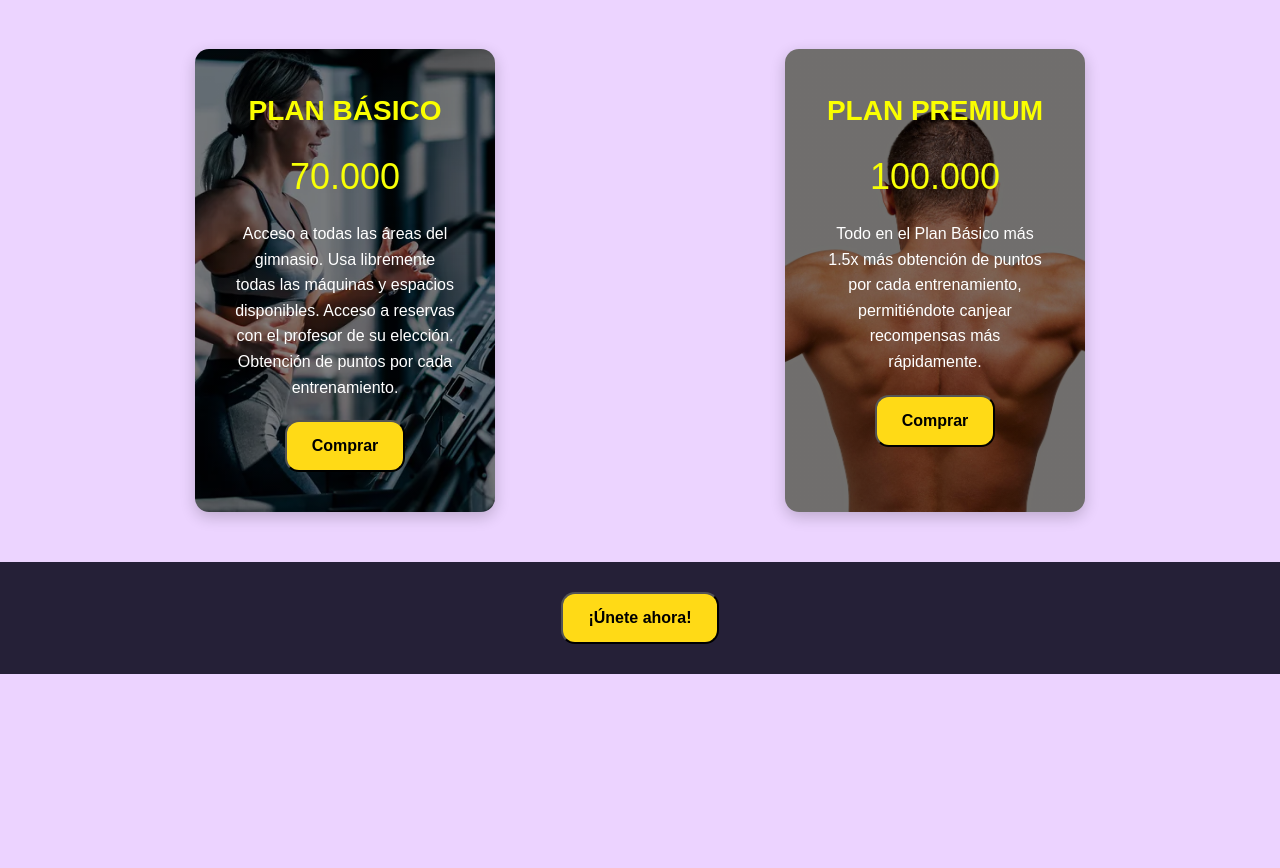
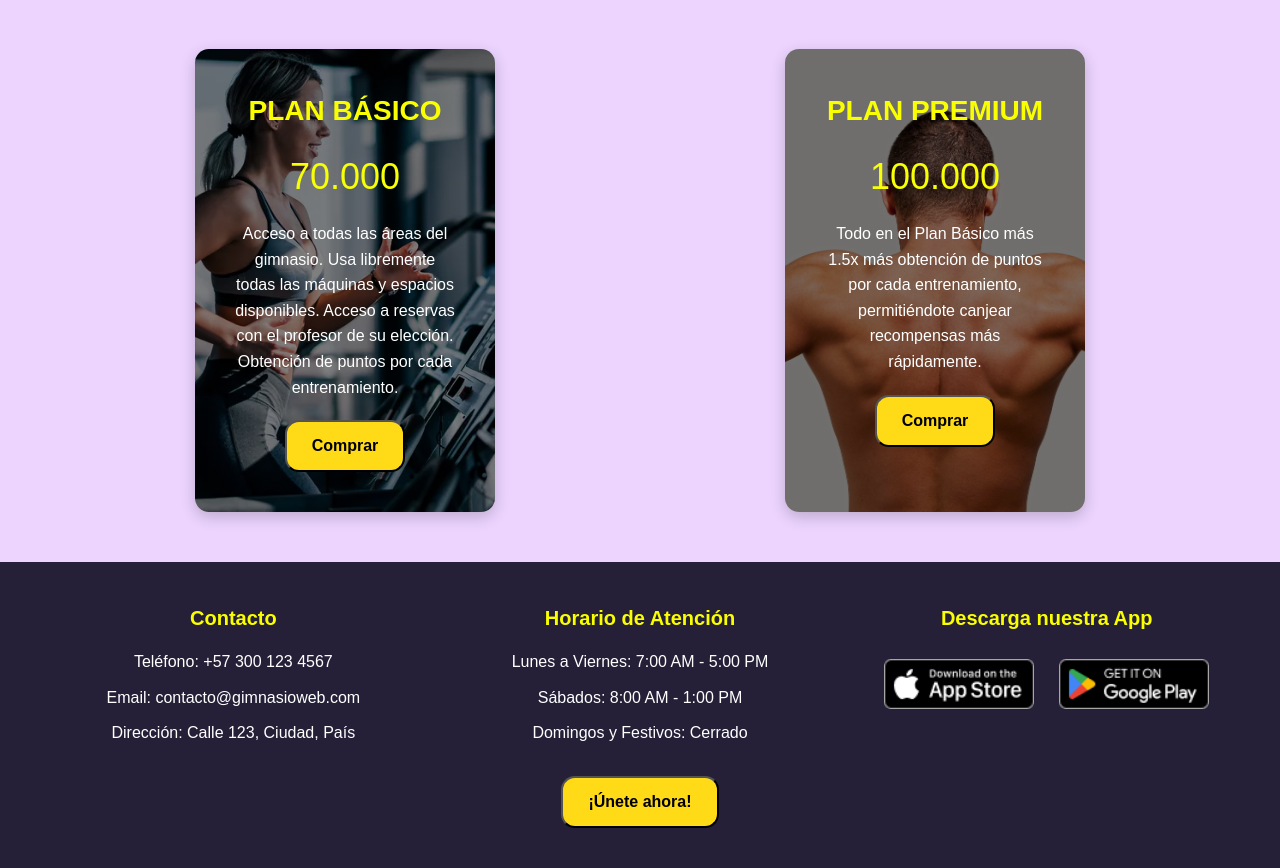
Before and after one commit to JuanQuiroga12/Pagina-web, a PHP site: page / in a window 1280 px wide. Shown: the part 1363-2231 px from the top of the page. Before the commit the page ends 2037 px from the top, so only its background shows below. Run offline with PHP 8.4, Linux system fonts and the light colour scheme.

Commit message:
Seccion de contacto en footer y añadido de imagenes apple y google

```diff
--- a/index.html
+++ b/index.html
@@ -67,10 +67,29 @@
 
     <!-- Sección del botón ¡Únete ahora! -->
     <footer class="footer">
+      <div class="footer-container">
+          <div class="contact-section">
+              <h3>Contacto</h3>
+              <p>Teléfono: +57 300 123 4567</p>
+              <p>Email: contacto@gimnasioweb.com</p>
+              <p>Dirección: Calle 123, Ciudad, País</p>
+          </div>
+          <div class="hours-section">
+              <h3>Horario de Atención</h3>
+              <p>Lunes a Viernes: 7:00 AM - 5:00 PM</p>
+              <p>Sábados: 8:00 AM - 1:00 PM</p>
+              <p>Domingos y Festivos: Cerrado</p>
+          </div>
+          <div class="download-section">
+              <h3>Descarga nuestra App</h3>
+              <a href="https://www.apple.com/store"><img src="public/images/appstore.png" alt="Descargar en App Store"></a>
+              <a href="https://play.google.com/store/apps?hl=es_CO"><img src="public/images/googleplay.png" alt="Descargar en Google Play"></a>
+          </div>
+      </div>
       <div class="btn-container2">
-        <button id="uneteBtn" class="btn-block">¡Únete ahora!</button> <!-- Agregamos el id uneteBtn -->
+          <button id="uneteBtn" class="btn-block">¡Únete ahora!</button> <!-- Agregamos el id uneteBtn -->
       </div>
-    </footer>
+  </footer>
 
   </div>
 
--- a/styles.css
+++ b/styles.css
@@ -2,10 +2,6 @@
   margin: 0;
   padding: 0;
   box-sizing: border-box;
-}
-
-html {
-  scroll-behavior: smooth;
 }
 
 body {
@@ -209,10 +205,41 @@ header .logo {
 
 .footer {
   background-color: #252037;
-  padding: 30px 0;
+  padding: 40px 0;
+  color: white;
   text-align: center;
+  font-size: 16px;
 }
 
-.footer .btn-container2 {
+.footer-container {
+  display: flex;
+  justify-content: space-around;
+  flex-wrap: wrap;
+  gap: 20px;
+  max-width: 1200px;
   margin: 0 auto;
 }
+
+.footer h3 {
+  font-size: 20px;
+  margin-bottom: 15px;
+  color: #FAFF00;
+}
+
+.footer p {
+  margin-bottom: 10px;
+}
+
+.contact-section, .hours-section, .download-section {
+  flex: 1;
+  min-width: 250px;
+}
+
+.download-section img {
+  width: 150px;
+  margin: 10px;
+}
+
+.btn-container2 {
+  margin-top: 20px;
+}
```
Also changed, not shown: public/images/appstore.png (added), public/images/googleplay.png (added).
